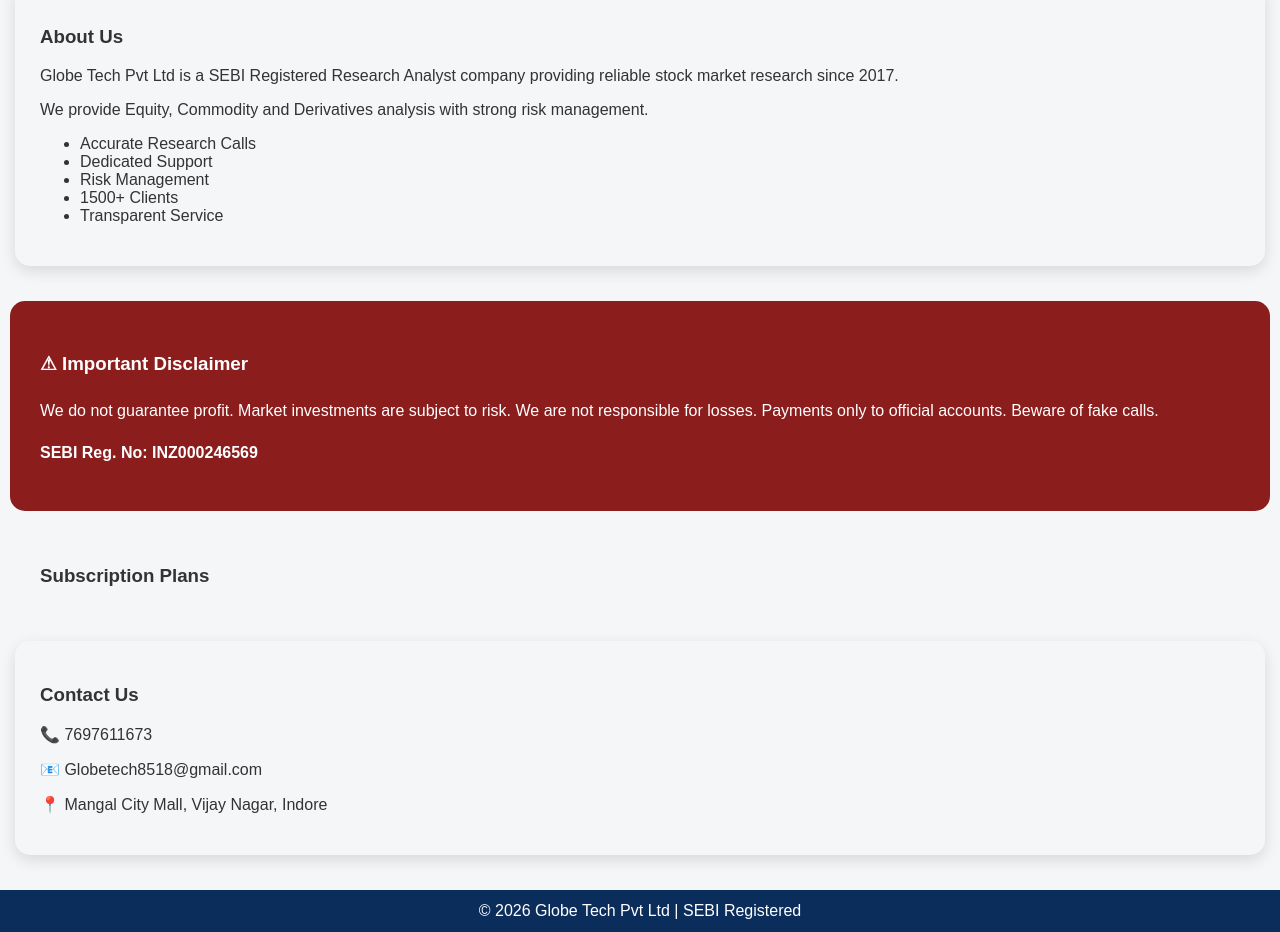
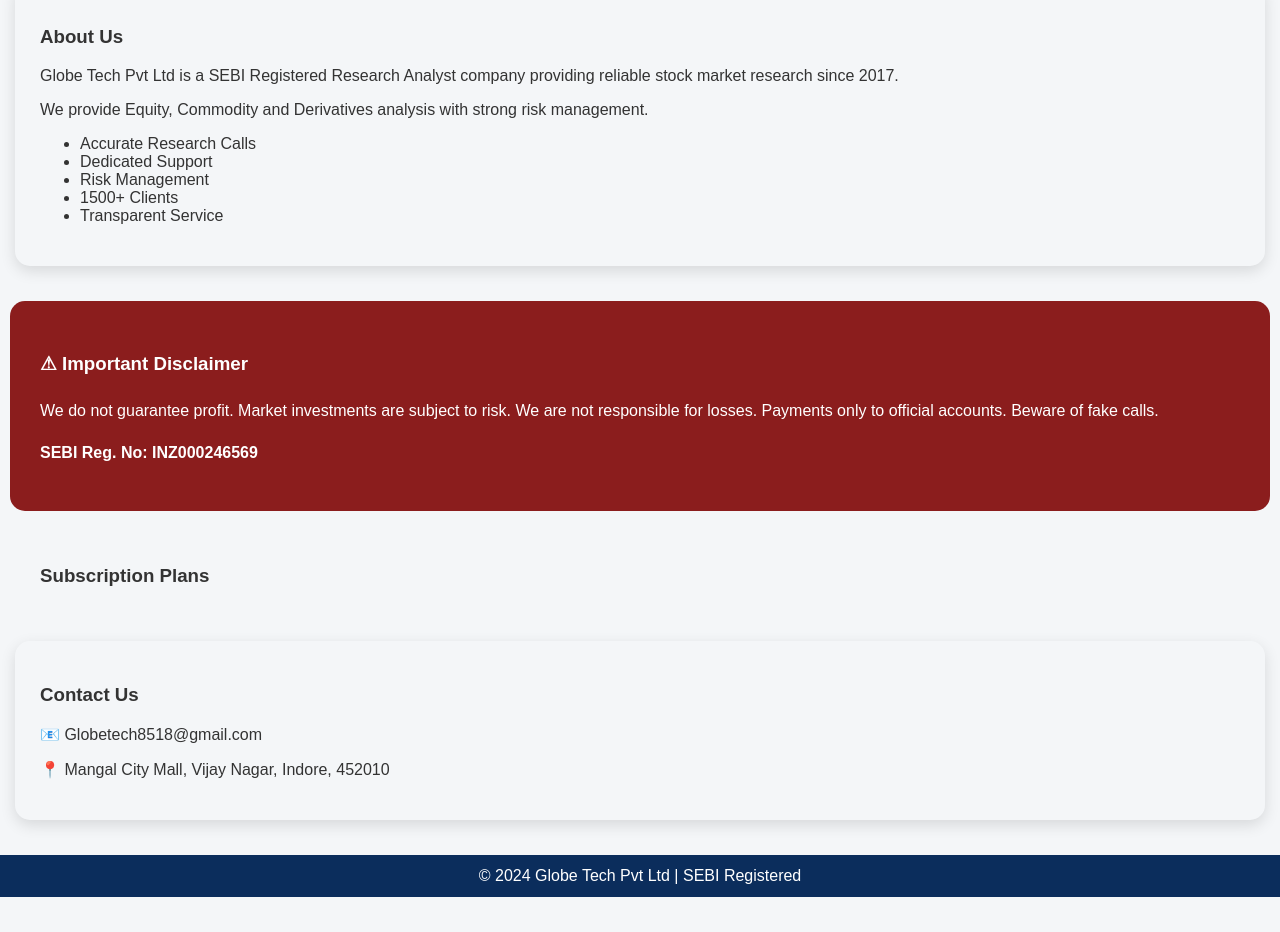
Before and after one commit to glob41/globe-tech-pvt-ltd, a website: page index.html in a window 1280 px wide. Shown: the part 1328-2260 px from the top of the page. After the commit the page ends 2225 px from the top, so only its background shows below. Drawn offline with Linux system fonts and the light colour scheme; no server answers.

Commit message:
Update index.html

```diff
--- a/index.html
+++ b/index.html
@@ -663,13 +663,13 @@
 <section class="box" id="contact">
 <h3>Contact Us</h3>
 
-<p>📞 7697611673</p>
+
 <p>📧 Globetech8518@gmail.com</p>
-<p>📍 Mangal City Mall, Vijay Nagar, Indore</p>
+<p>📍 Mangal City Mall, Vijay Nagar, Indore, 452010</p>
 </section>
 
 <footer>
-© 2026 Globe Tech Pvt Ltd | SEBI Registered
+© 2024 Globe Tech Pvt Ltd | SEBI Registered
 </footer>
 
 <script>
```
